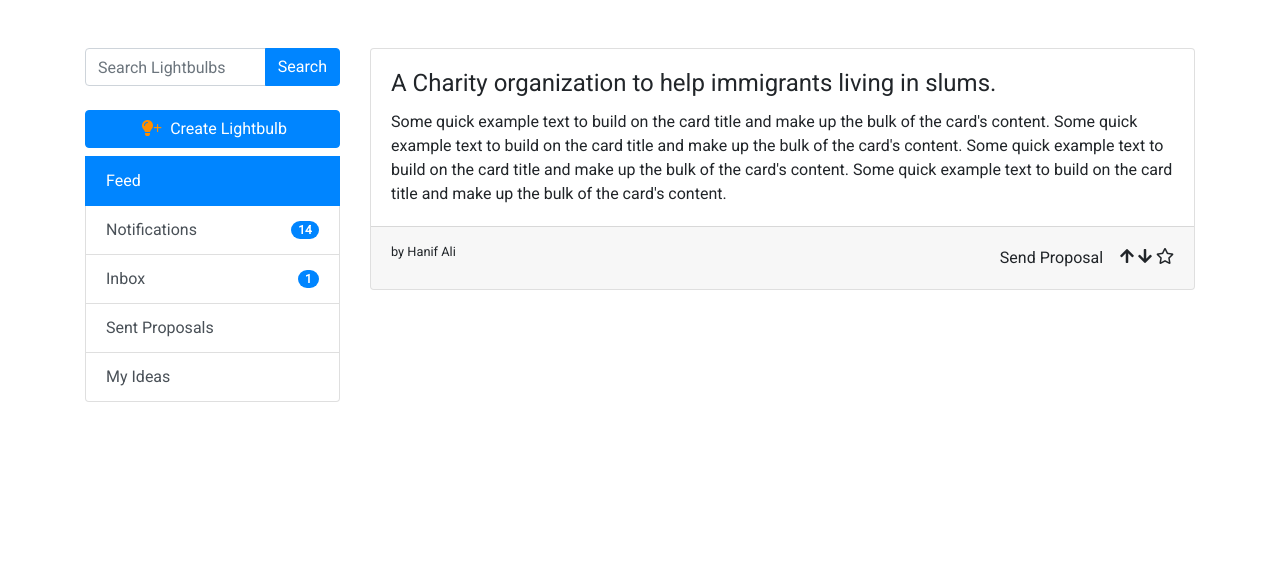
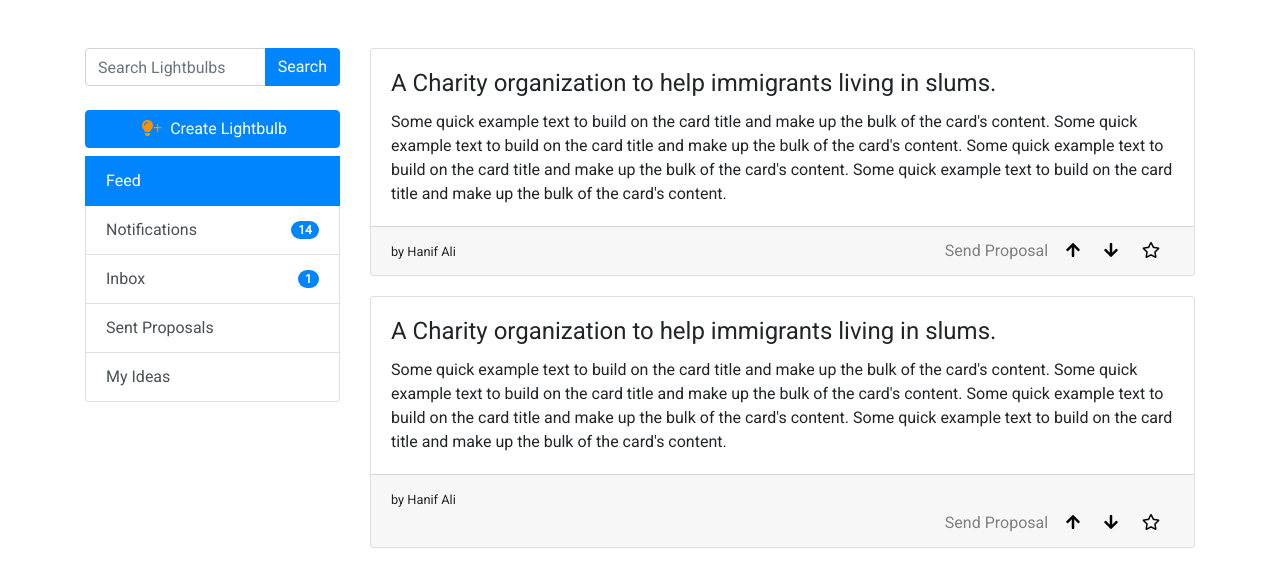
Before and after one commit to hanif-ali/lightbulbs, a Django app: template templates/home.html in a window 1280 px wide. Shown: the part 56-643 px from the top of the page. Run offline with Django 3.2, Linux system fonts and the light colour scheme; the template is opened without the code that fills it, so the values that code supplies are empty; some libraries are stand-ins or nearby versions.

Commit message:
Improved styling. Added UX for buttons on homepage feed.

```diff
--- a/templates/css/styles.css
+++ b/templates/css/styles.css
@@ -6,4 +6,37 @@
 .notification {
   float: right;
 }
+
+.feed-item {
+  margin-bottom: 20px;
+}
+
+.feed-item .footer-right {
+  float: right;
+}
+
+.feed-item .footer-right .send-proposal, .feed-item .footer-right .upvote-button, .feed-item .footer-right .downvote-button, .feed-item .footer-right .star-button {
+  margin-right: 8px;
+}
+
+.feed-item .footer-right .upvote-button, .feed-item .footer-right .downvote-button, .feed-item .footer-right .star-button {
+  border-style: none;
+  background: transparent;
+  outline: none;
+  -webkit-transition: all 0.1s;
+  transition: all 0.1s;
+}
+
+.feed-item .footer-right .upvote-button:hover, .feed-item .footer-right .downvote-button:hover, .feed-item .footer-right .star-button:hover {
+  color: #f5ba1a;
+}
+
+.feed-item .footer-right .send-proposal {
+  text-decoration: none;
+  color: grey;
+}
+
+.feed-item .footer-right .send-proposal:hover {
+  color: black;
+}
 /*# sourceMappingURL=styles.css.map */
--- a/templates/css/styles.scss
+++ b/templates/css/styles.scss
@@ -6,3 +6,32 @@
 .notification{
     float:right;
 }
+
+.feed-item{
+    margin-bottom:20px;
+
+    .footer-right{
+        float: right;
+
+        .send-proposal, .upvote-button, .downvote-button, .star-button{
+            margin-right: 8px;
+        }
+        .upvote-button, .downvote-button, .star-button{
+            border-style: none;
+            background: transparent;
+            outline: none;
+            transition:all 0.1s;
+            &:hover{
+                color:rgb(245, 186, 26);
+            }
+        }
+        .send-proposal{
+            text-decoration: none;
+            color: grey;
+            &:hover{
+                color:black;
+            }
+        }
+    }
+
+}
--- a/templates/home.html
+++ b/templates/home.html
@@ -76,10 +76,10 @@
 
       <div class="row">
         <div class="col-md-12">
-          <div class="card">
+          <div class="card feed-item">
             <div class="card-body">
-              <h4 class="card-title">A Charity organization to help immigrants living in slums.</h4>
-              <p class="card-text">
+              <h4 class="card-title feed-item-title">A Charity organization to help immigrants living in slums.</h4>
+              <p class="card-text feed-item-description">
                 Some quick example text to build on the card title
                 and make up the bulk of the card's content.
                 Some quick example text to build on the card title
@@ -90,15 +90,44 @@
                 and make up the bulk of the card's content.
               </p>
             </div>
-            <div class="card-footer">
-              <div style="float:left">
+            <div class="card-footer feet-item-footer">
+              <div style="float:left" class="footer-left">
                 <small>by Hanif Ali</small>
               </div>
-              <div style="float:right">
-                <a class="btn ">Send Proposal</a>
-                <span class="fas fa-arrow-up"></span>
-                <span class="fas fa-arrow-down"></span>
-                <span class="far fa-star"></span>
+              <div style="float:right" class="footer-right">
+                <a href="#" class="send-proposal">Send Proposal</a>
+                <button class="fas fa-arrow-up upvote-button"></button>
+                <button class="fas fa-arrow-down downvote-button"></button>
+                <button class="far fa-star star-button"></button>
+
+              </div>
+            </div>
+          </div>
+        </div>
+        <div class="col-md-12">
+          <div class="card feed-item">
+            <div class="card-body">
+              <h4 class="card-title feed-item-title">A Charity organization to help immigrants living in slums.</h4>
+              <p class="card-text feed-item-description">
+                Some quick example text to build on the card title
+                and make up the bulk of the card's content.
+                Some quick example text to build on the card title
+                and make up the bulk of the card's content.
+                Some quick example text to build on the card title
+                and make up the bulk of the card's content.
+                Some quick example text to build on the card title
+                and make up the bulk of the card's content.
+              </p>
+            </div>
+            <div class="card-footer feet-item-footer">
+              <div class="footer-left">
+                <small>by Hanif Ali</small>
+              </div>
+              <div class="footer-right">
+                <a href="#" class="send-proposal">Send Proposal</a>
+                <button class="fas fa-arrow-up upvote-button"></button>
+                <button class="fas fa-arrow-down downvote-button"></button>
+                <button class="far fa-star star-button"></button>
 
               </div>
             </div>
@@ -119,6 +148,7 @@
   <script src="https://code.jquery.com/jquery-3.3.1.slim.min.js" integrity="sha384-q8i/X+965DzO0rT7abK41JStQIAqVgRVzpbzo5smXKp4YfRvH+8abtTE1Pi6jizo" crossorigin="anonymous"></script>
   <script src="https://cdnjs.cloudflare.com/ajax/libs/popper.js/1.14.7/umd/popper.min.js" integrity="sha384-UO2eT0CpHqdSJQ6hJty5KVphtPhzWj9WO1clHTMGa3JDZwrnQq4sF86dIHNDz0W1" crossorigin="anonymous"></script>
   <script src="https://stackpath.bootstrapcdn.com/bootstrap/4.3.1/js/bootstrap.min.js" integrity="sha384-JjSmVgyd0p3pXB1rRibZUAYoIIy6OrQ6VrjIEaFf/nJGzIxFDsf4x0xIM+B07jRM" crossorigin="anonymous"></script>
+  <script src="js/script.js"></script>
 
   </body>
 </html>
--- /dev/null
+++ b/templates/js/script.js
@@ -0,0 +1,28 @@
+var star_buttons = document.querySelectorAll(".star-button")
+
+star_buttons.forEach(element => {
+    element.addEventListener("click", function(){
+        // Do some Star Logic
+        element.classList.toggle("fa");
+        element.classList.toggle("fas");
+        element.classList.toggle("text-warning");
+    })
+});
+
+var upvote_buttons = document.querySelectorAll(".upvote-button")
+
+upvote_buttons.forEach(element => {
+    element.addEventListener("click", function(){
+        // Do some upvote logic
+        element.classList.toggle("text-warning")
+    })
+})
+
+var downvote_buttons = document.querySelectorAll(".downvote-button")
+
+downvote_buttons.forEach(element => {
+    element.addEventListener("click", function(){
+        // Do some upvote logic
+        element.classList.toggle("text-warning")
+    })
+})
```
Also changed, not shown: 1 other file.
